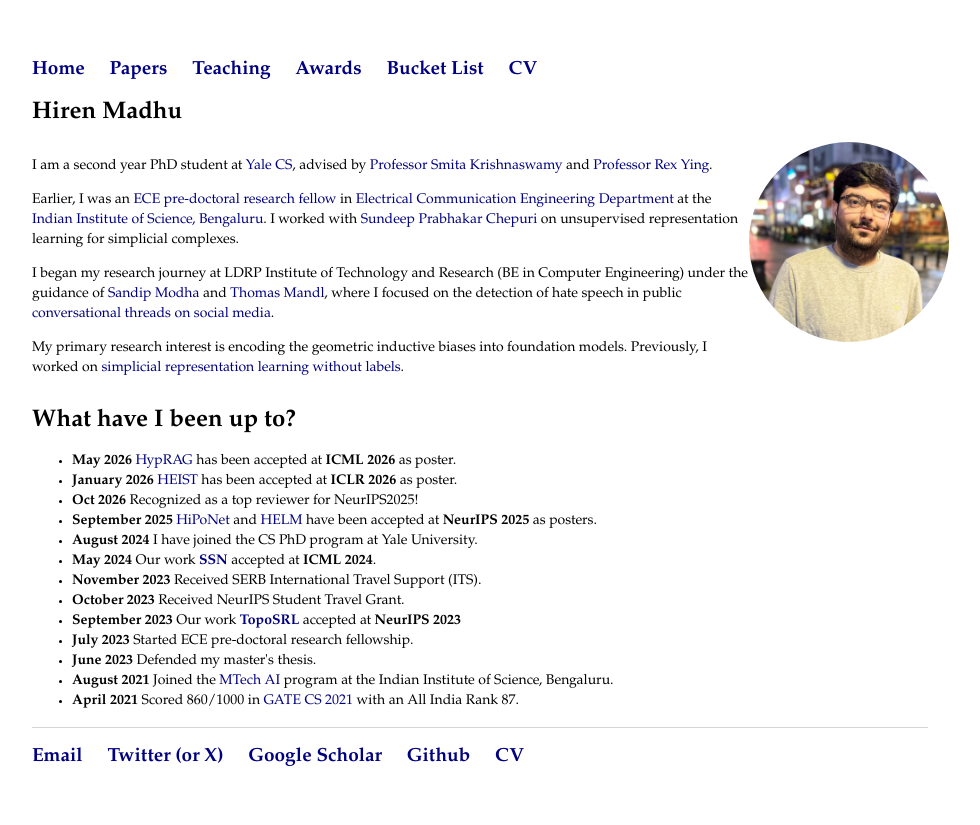
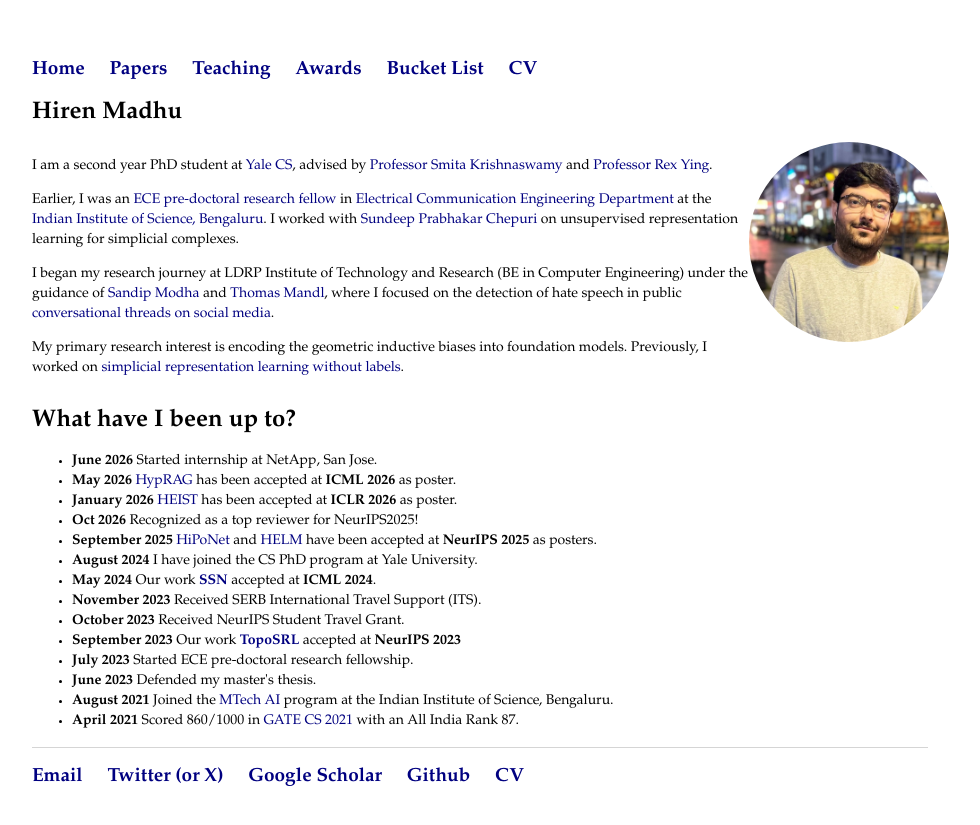
Before and after one commit to HirenMadhu/hirenmadhu.github.io, a Jekyll site: the page built from index.html, in a window 1280 px wide. Shown: the top 825 px of the page, without its empty margins (160-1140 px from the left). Built offline with Jekyll 4.4.1, drawn with Linux system fonts in a browser that asks for light colours.

Commit message:
Add internship

```diff
--- a/index.html
+++ b/index.html
@@ -20,6 +20,7 @@ title: Hiren Madhu
 <div class="blurb">
 <h1> What have I been up to?</h1>
 <ul>
+<li><b>June 2026</b> Started internship at NetApp, San Jose. </li>
 <li><b>May 2026</b> <a href="https://arxiv.org/abs/2602.07739">HypRAG</a> has been accepted at <b>ICML 2026</b> as poster. </li>
 <li><b>January 2026</b> <a href="https://arxiv.org/abs/2506.11152">HEIST</a> has been accepted at <b>ICLR 2026</b> as poster. </li>
 <li><b>Oct 2026</b> Recognized as a top reviewer for NeurIPS2025! </li>
```
